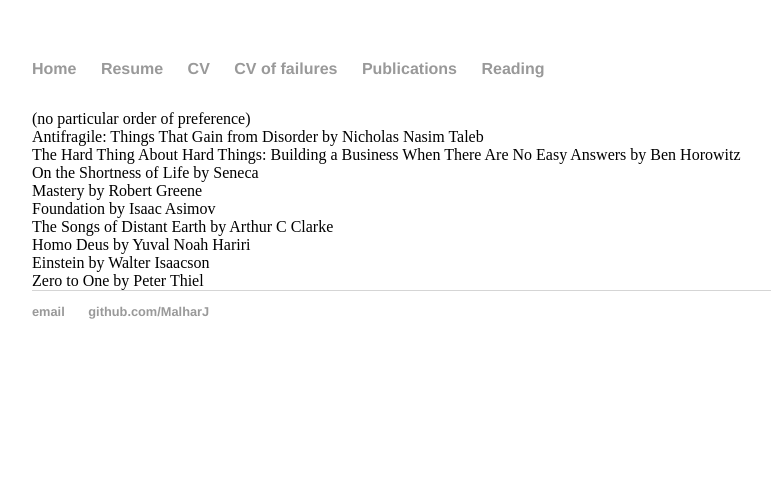
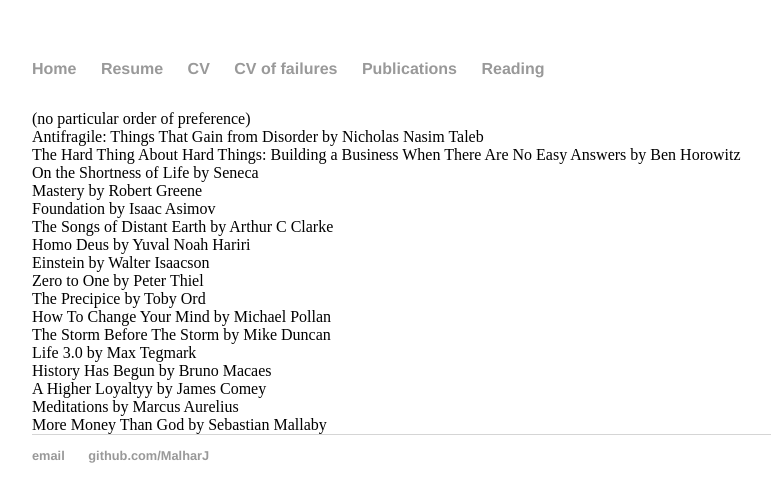
Before and after one commit to MalharJ/MalharJ.github.io, a Jekyll site: the page built from book_reviews/index.html, in a window 1280 px wide. Shown: the top 502 px of the page, without its empty margins (160-931 px from the left). Built offline with Jekyll 4.4.1, drawn with Linux system fonts in a browser that asks for light colours.

Commit message:
Update index.html

```diff
--- a/book_reviews/index.html
+++ b/book_reviews/index.html
@@ -27,5 +27,20 @@ layout: default
 	Einstein by Walter Isaacson
 	<br>
 	Zero to One by Peter Thiel
-
+	<br>
+	The Precipice by Toby Ord
+	<br>
+	How To Change Your Mind by Michael Pollan
+	<br>
+	The Storm Before The Storm by Mike Duncan
+	<br>
+	Life 3.0 by Max Tegmark
+	<br>
+	History Has Begun by Bruno Macaes
+	<br>
+	A Higher Loyaltyy by James Comey
+	<br>
+	Meditations by Marcus Aurelius
+	<br>
+	More Money Than God by Sebastian Mallaby
 </div><!-- /.blurb -->
```
